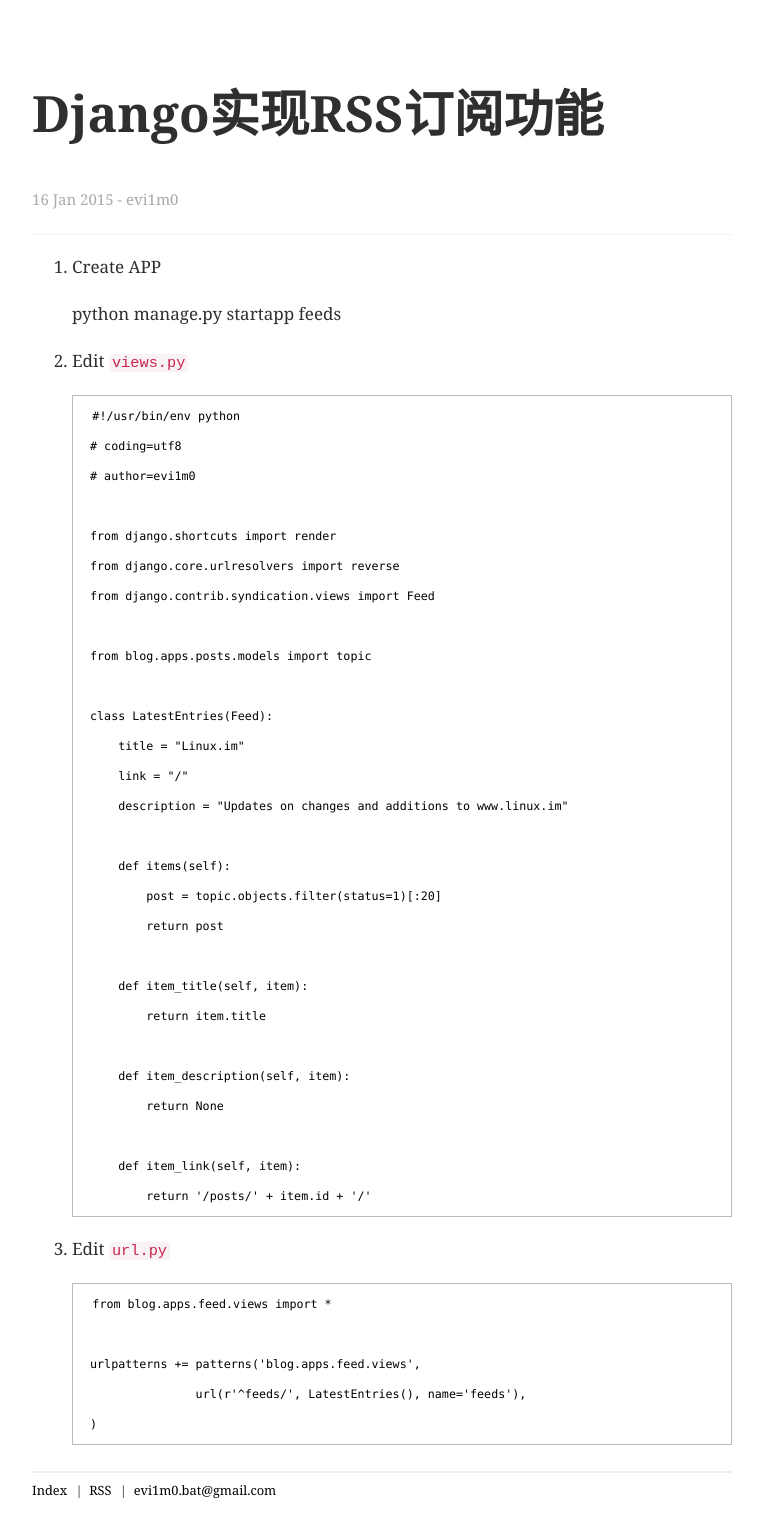
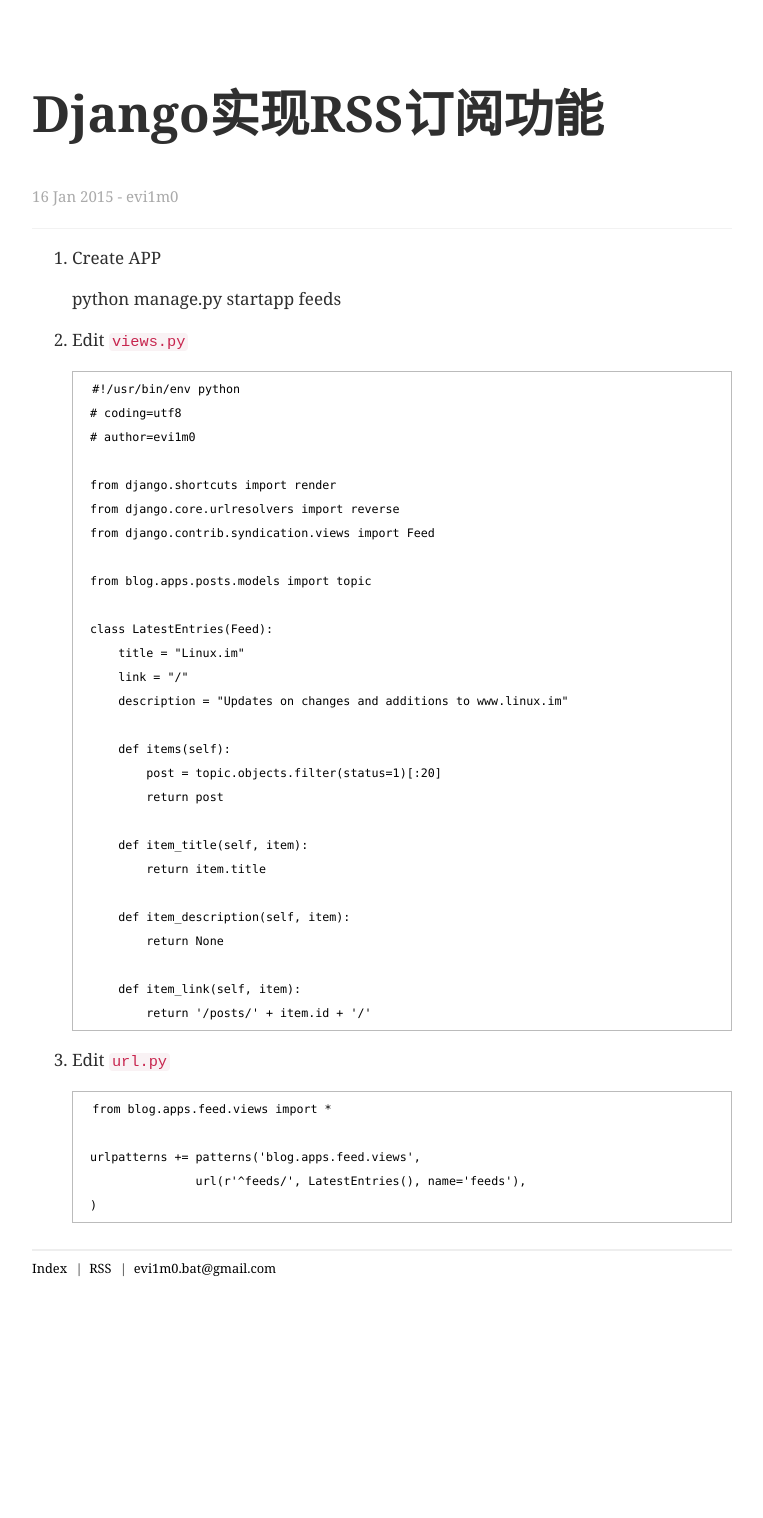
Before and after one commit to HoLoveSalt/linux-im, a Jekyll site: the page built from _posts/2015-01-16-django-rss.md, in a window 1280 px wide. Shown: the whole page, without its empty margins (258-1021 px from the left). Built offline with Jekyll 4.4.1, drawn with Linux system fonts in a browser that asks for light colours; after the commit the page ends 1296 px from its top, so only the background shows below that.

Commit message:
edit css

```diff
--- a/css/linux-im.css
+++ b/css/linux-im.css
@@ -78,7 +78,6 @@ a {
     color: #2f2f2f;
     font-size: 17px;
     font-weight: 100;
-    line-height: 30px;
 }
 
 #post h1,h2,h3 {
```
